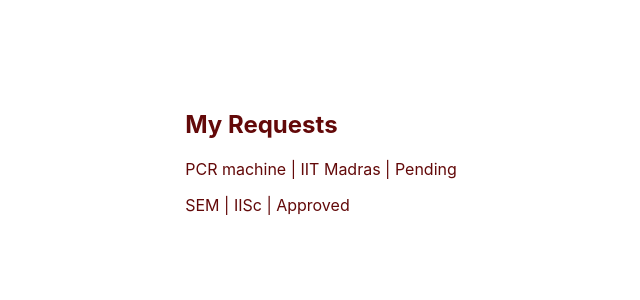
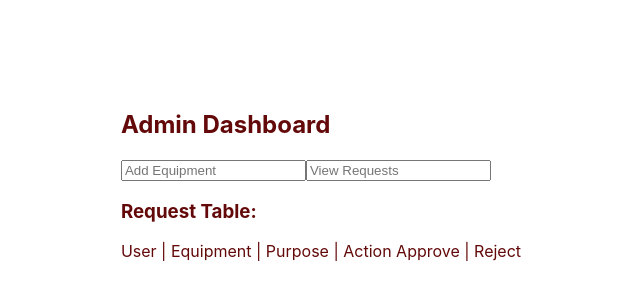
Before and after one commit to Nantha-Code/equipnet-india, a React (Vite) app: page / in a window 1280 px wide. Shown: the part 130-430 px from the top of the page, without its empty margins (319-959 px from the left). Built offline with nearby package versions, Linux system fonts and the light colour scheme.

Commit message:
the admin dashboard page was created and the page ui were added

```diff
--- a/src/App.jsx
+++ b/src/App.jsx
@@ -12,6 +12,7 @@ import EquipmentCard from "./components/equipment/EquipmentCard";
 import EquipmentList from "./components/equipment/EquipmentList";
 import RequestForm from "./components/request/RequestForm";
 import Dashboard from "./pages/Dashboard";
+import AdminDashboard from "./pages/AdminDashboard";
 
 function App() {
   return (
@@ -28,7 +29,8 @@ function App() {
      {/* <EquipmentCard/> */}
      {/* <EquipmentList/> */}
      {/* <RequestForm/> */}
-     <Dashboard/>
+     {/* <Dashboard/> */}
+     <AdminDashboard/>
     </>
   );
 }
--- a/src/pages/AdminDashboard.jsx
+++ b/src/pages/AdminDashboard.jsx
@@ -0,0 +1,23 @@
+import React from 'react'
+
+function AdminDashboard() {
+  return (
+    <>
+    <div className="admin-dashboard">
+        <h2>Admin Dashboard</h2>
+        <div className="equipment-input-container">
+            <input type="text" placeholder='Add Equipment'/>
+            <input type="text" placeholder='View Requests'/>
+        </div>
+        <div className="request-table">
+            <h3>Request Table:</h3>
+            <p>User | Equipment | Purpose | Action
+              Approve | Reject
+            </p>
+        </div>
+    </div>
+    </>
+  );
+}
+
+export default AdminDashboard;
```
